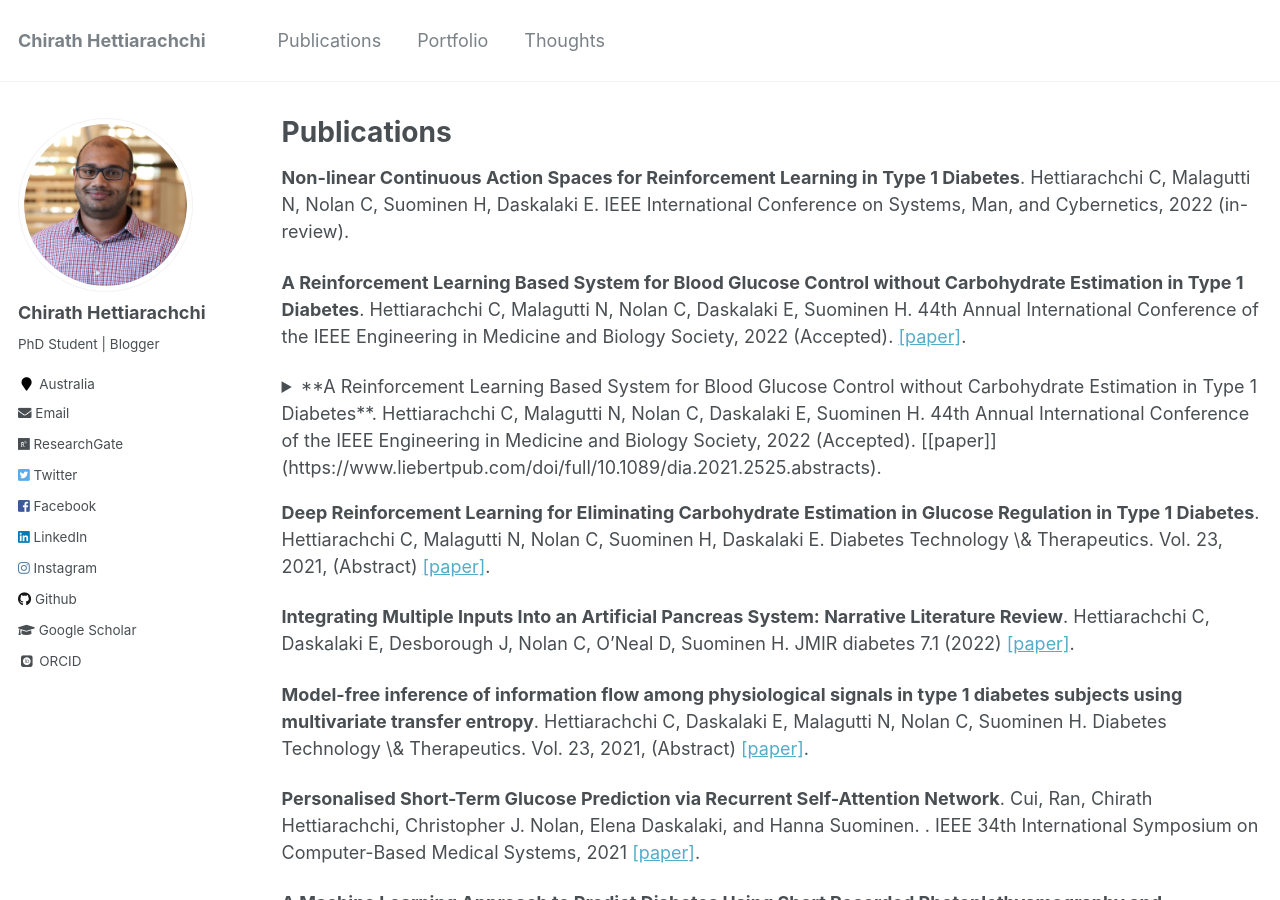
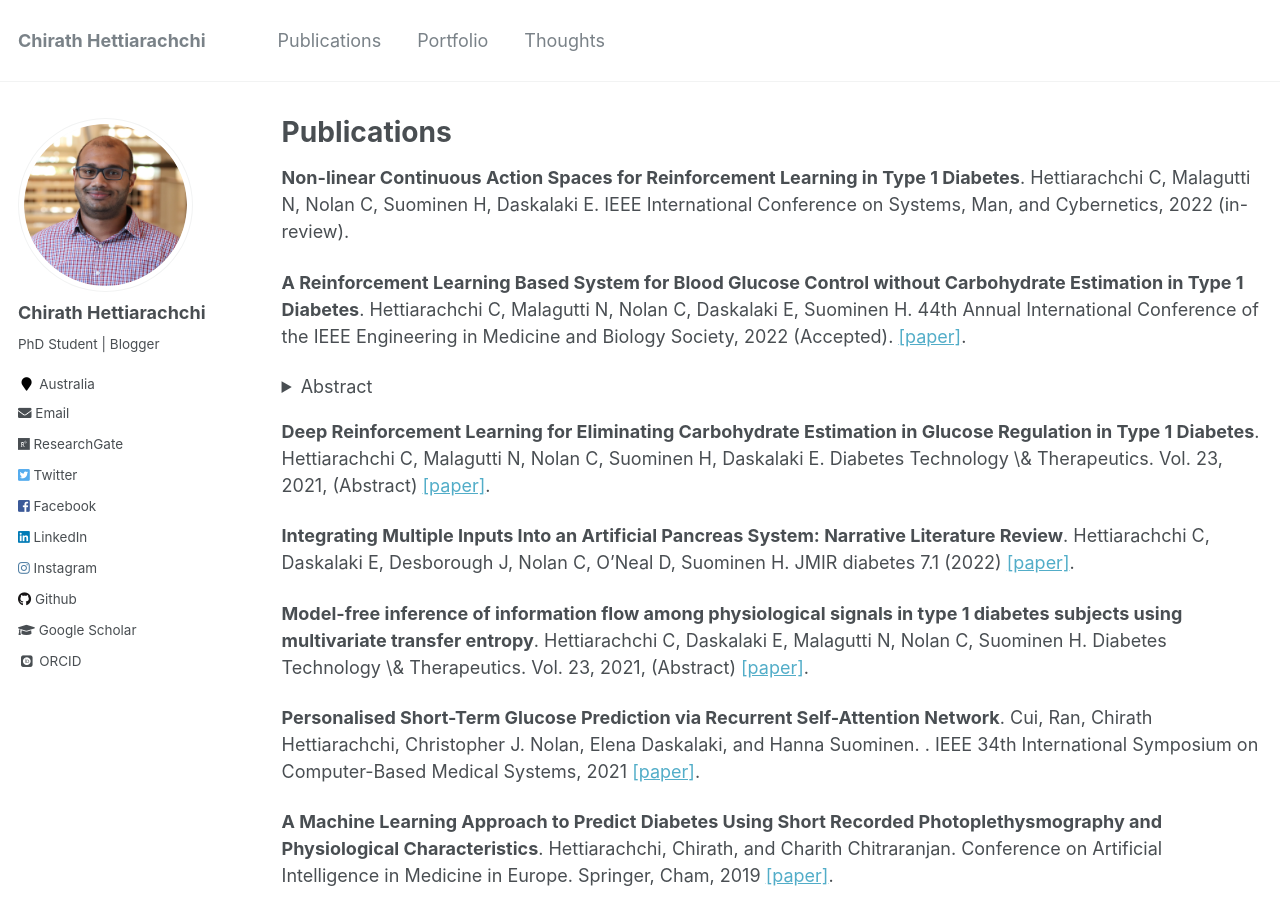
Before and after one commit to chirathyh/chirathyh.github.io, a Jekyll site: the page built from _pages/publications.md, in a window 1280 px wide and 900 px high. Built offline with Jekyll 4.4.1, drawn with Linux system fonts in a browser that asks for light colours; some web fonts are replaced.

Commit message:
Update publications.md

```diff
--- a/_pages/publications.md
+++ b/_pages/publications.md
@@ -10,7 +10,7 @@ author_profile: true
 **A Reinforcement Learning Based System for Blood Glucose Control without Carbohydrate Estimation in Type 1 Diabetes**. Hettiarachchi C, Malagutti N, Nolan C, Daskalaki E, Suominen H. 44th Annual International Conference of the IEEE Engineering in Medicine and Biology Society, 2022 (Accepted).
 [[paper]](https://www.liebertpub.com/doi/full/10.1089/dia.2021.2525.abstracts).
 
-<details><summary>**A Reinforcement Learning Based System for Blood Glucose Control without Carbohydrate Estimation in Type 1 Diabetes**. Hettiarachchi C, Malagutti N, Nolan C, Daskalaki E, Suominen H. 44th Annual International Conference of the IEEE Engineering in Medicine and Biology Society, 2022 (Accepted). [[paper]](https://www.liebertpub.com/doi/full/10.1089/dia.2021.2525.abstracts). </summary>
+<details><summary>Abstract</summary>
 
 
 > Type 1 Diabetes (T1D) is a chronic autoimmune disease, which requires the use of exogenous insulin for glucose regulation. In current hybrid closed-loop systems, meal entry is manual which adds cognitive burden to the persons living with T1D. In this study, we proposed a control system based on Proximal Policy Optimisation (PPO) that controls both basal and bolus insulin infusion and only requires meal announcement, thus eliminating the need for carbohydrate estimation. We evaluated the system on a challenging meal scenario, using an open-source simulator based on the UVA/Padova 2008 model and achieved a mean Time in Range value of 65\% for the adult subject cohort, while maintaining a moderate hypoglycemic and hyperglycemic risk profile. The approach shows promise and welcomes further research towards the translation to a real-life artificial~pancreas.
```
